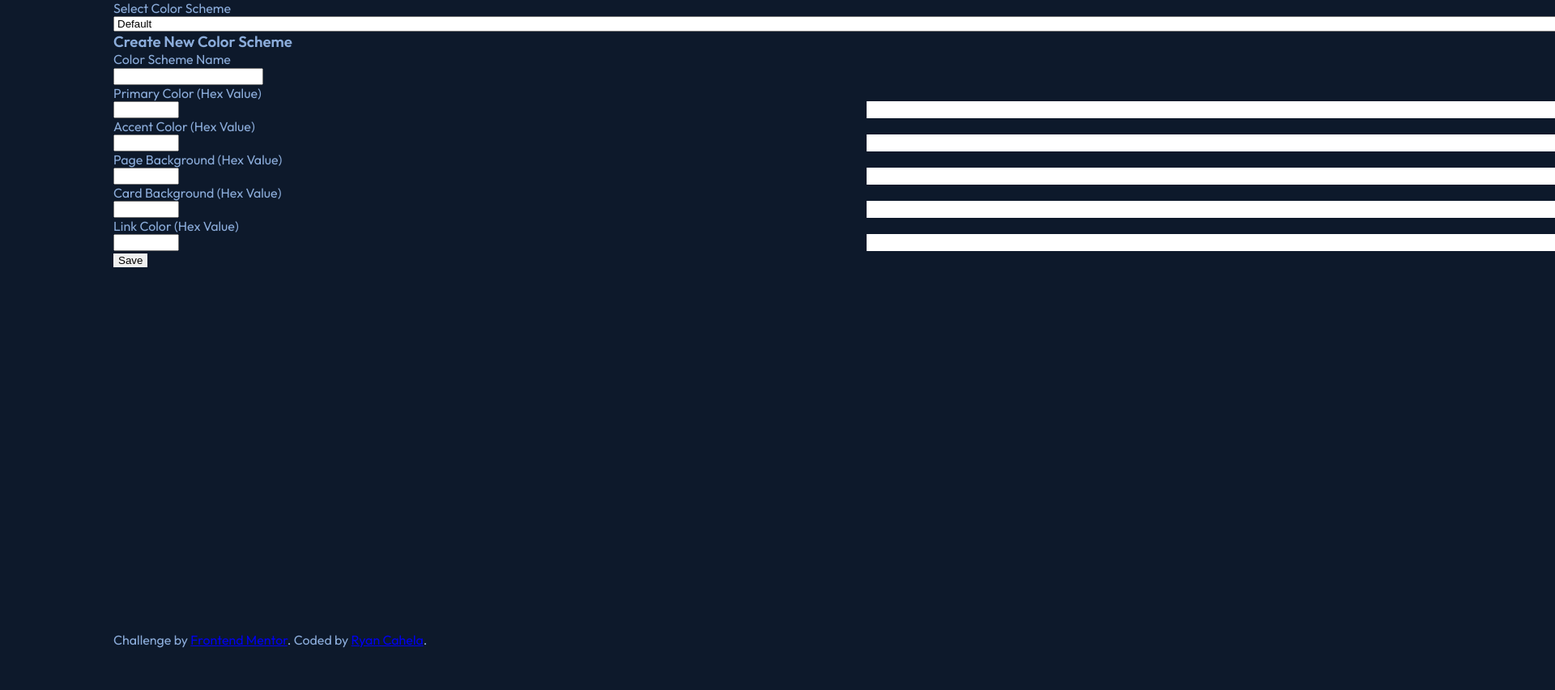
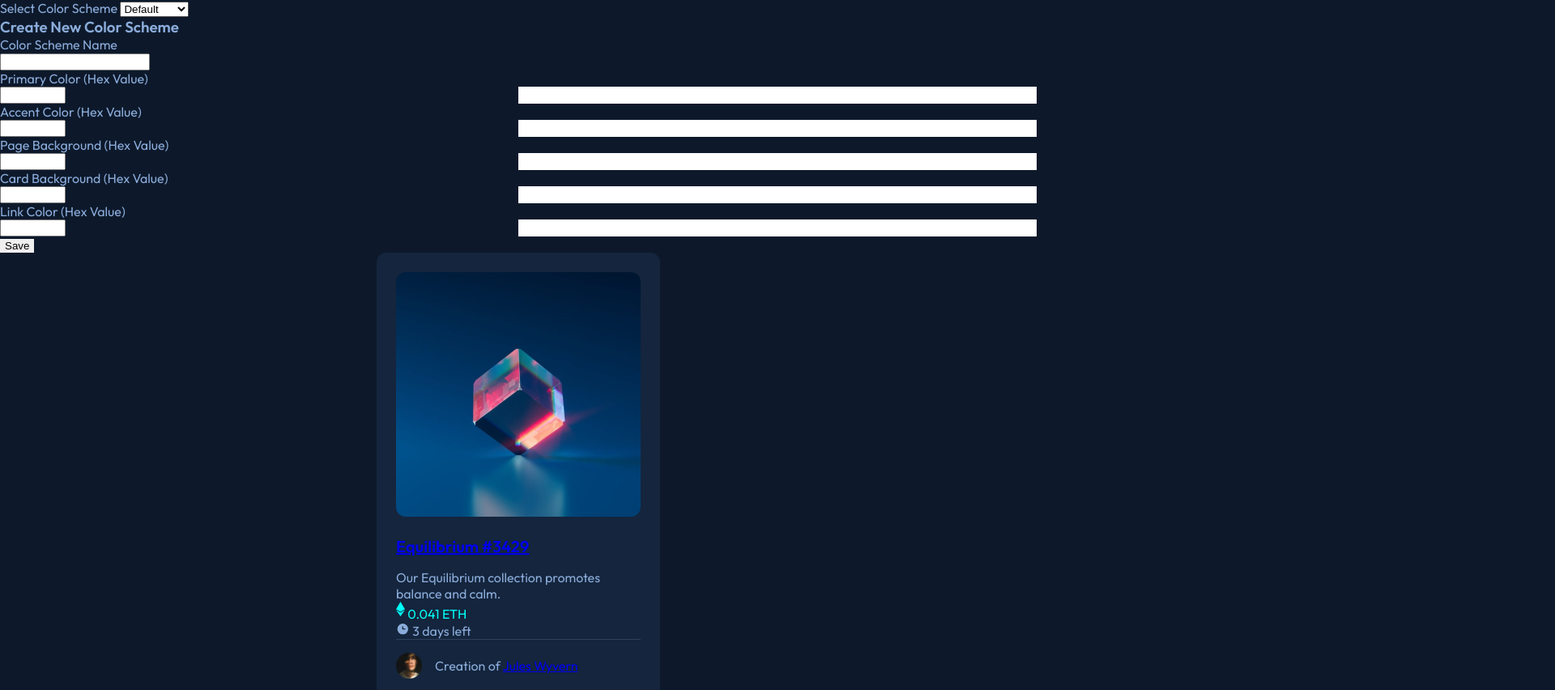
Before and after one commit to RyanCahela/12_09_21_NFT_Card_Mockup, a website built with Parcel: page src/index.html in a window 1280 px wide. Shown: the top 852 px of the page at 81% size, 1920 px wide, since content can reach past the window. Before the commit the page ends 800 px from the top, so only its background shows below. Built offline with nearby package versions, Linux system fonts and the light colour scheme.

Commit message:
fixed bug where entire theme object was being inserted into textContent of select element

```diff
--- a/src/index.html
+++ b/src/index.html
@@ -14,7 +14,7 @@
     <title>NFT_Card</title>
   </head>
   <body class="body bodacious">
-    <div class="body-grid">
+    <div class="">
       <div>
         <!-- SELECT COLOR SCHEME FORM -->
         <form
--- a/src/js/initialize.js
+++ b/src/js/initialize.js
@@ -27,8 +27,8 @@
   for (let i = 0; i < themeNames.length; i++) {
     const themeName = localStorage.getItem(themeNames[i]);
     const optionElement = createOptionElement({
-      value: themeName,
-      textContent: themeName,
+      value: themeNames,
+      textContent: themeNames[i],
     });
     jsColorSchemeSelect.appendChild(optionElement);
   }
--- a/src/styles/components/body.scss
+++ b/src/styles/components/body.scss
@@ -17,8 +17,8 @@
 @media screen and (min-width: 769px) {
   .body-grid {
     display: grid;
-    grid-template-rows: 1fr auto;
-    grid-template-columns: 1fr 1fr;
+    // grid-template-rows: 1fr auto;
+    // grid-template-columns: 1fr 1fr;
     margin-left: auto;
     margin-right: auto;
     min-width: 320px;
--- a/src/styles/components/color_scheme_select_form.scss
+++ b/src/styles/components/color_scheme_select_form.scss
@@ -1,5 +1,3 @@
 .color-scheme-select-form {
-  display: flex;
-  flex-direction: column;
-  align-items: start;
+  max-width: 30ch;
 }
--- a/src/styles/components/new-color-input.scss
+++ b/src/styles/components/new-color-input.scss
@@ -2,7 +2,7 @@
   display: grid;
   grid-template-columns: 1fr 1fr;
   grid-template-rows: auto auto;
-  width: 100%;
+  max-width: 100%;
 
   &__preview {
     display: inline-block;
```
